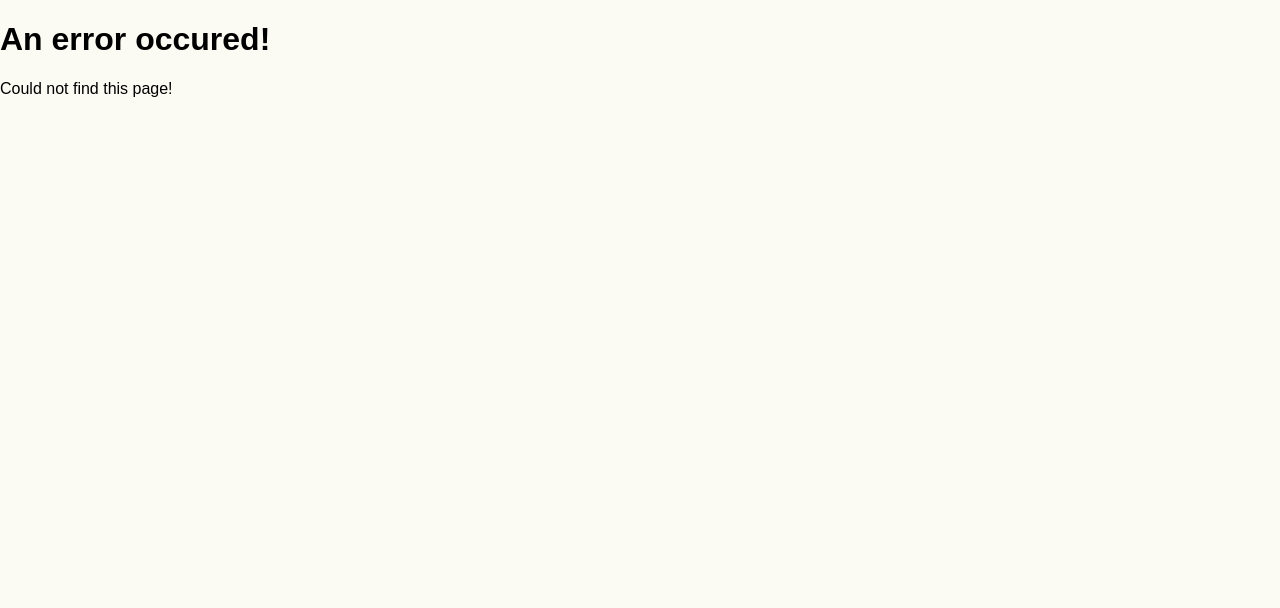
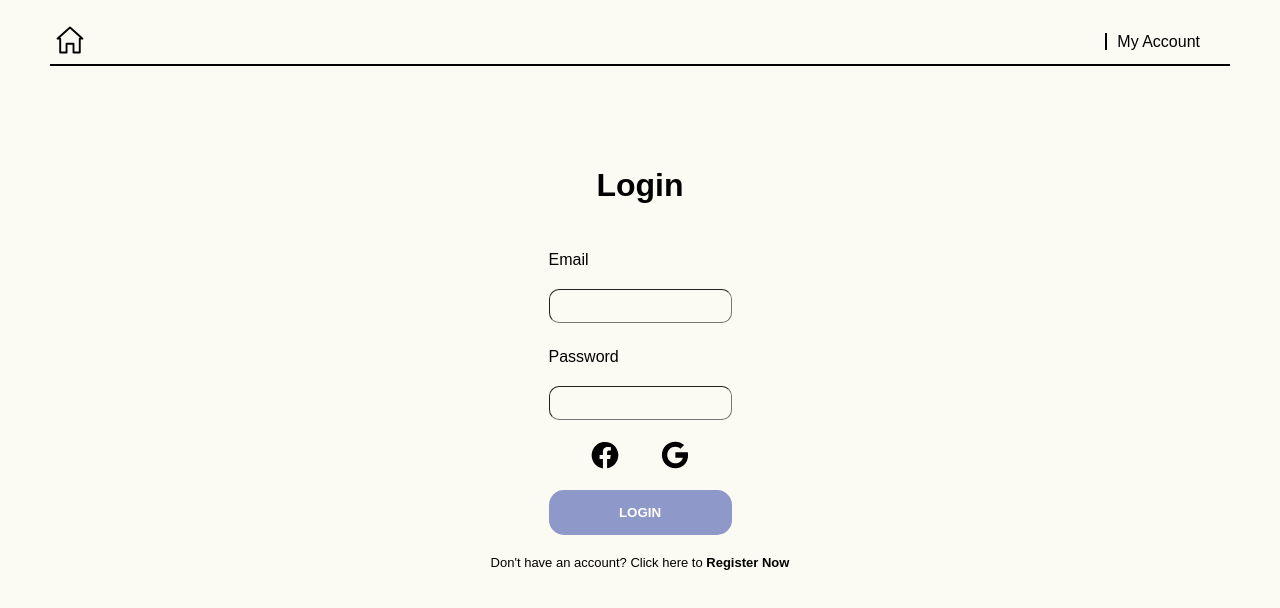
Before and after one commit to FlaviaVel284/Agenday, a React (Create React App) app: page /login in a window 1280 px wide. Shown: the top 608 px of the page. Built offline with nearby package versions, Linux system fonts and the light colour scheme.

Commit message:
Login Page added

```diff
--- a/src/App.tsx
+++ b/src/App.tsx
@@ -1,9 +1,10 @@
 import { createBrowserRouter, RouterProvider } from "react-router-dom";
 import "./App.css";
 import HomePage from "./pages/HomePage";
-import Account from "./pages/Account";
+import CreateAccount from "./pages/CreateAccount";
 import Root from "./pages/Root";
 import ErrorPage from "./pages/ErrorPage";
+import Login from "./pages/Login";
 
 const router = createBrowserRouter([
   {
@@ -11,7 +12,8 @@ const router = createBrowserRouter([
     element: <Root />,
     children: [
       { index: true, element: <HomePage /> },
-      { path: "account", element: <Account /> },
+      { path: "create-account", element: <CreateAccount /> },
+      { path: "login", element: <Login /> },
     ],
     errorElement: <ErrorPage />,
   },
--- a/src/components/MainNavigation.tsx
+++ b/src/components/MainNavigation.tsx
@@ -11,7 +11,7 @@ const MainNavigation: React.FC = () => {
         </Link>
       </div>
       <div className={styles.buttons}>
-        <Link to="/account" className={styles.button} relative="path">
+        <Link to="/login" className={styles.button} relative="path">
           My Account
         </Link>
       </div>
--- a/src/pages/Account.module.css
+++ b/src/pages/CreateAccount.module.css
@@ -6,6 +6,11 @@
   align-items: center;
   flex-direction: column;
   margin-top: 10vh;
+}
+
+.container > p {
+  font-size: small;
+  margin-top: 20px;
 }
 
 form {
@@ -55,3 +60,7 @@ form > p {
   width: 100%;
   font-weight: bold;
 }
+
+.login:hover {
+  color: var(--minsk);
+}
--- /dev/null
+++ b/src/pages/CreateAccount.tsx
@@ -0,0 +1,43 @@
+import classes from "./CreateAccount.module.css";
+import google from "../google.svg";
+import facebook from "../facebook.svg";
+import { useNavigate } from "react-router-dom";
+
+const CreateAccount: React.FC = () => {
+  const navigate = useNavigate();
+  function navigateToLoginHandler() {
+    navigate("/login");
+  }
+
+  return (
+    <div className={classes.container}>
+      <form>
+        <h1>Create Account</h1>
+        <div>
+          <label>Name</label>
+          <input name="name" />
+        </div>
+        <div>
+          <label>Email</label>
+          <input name="email" />
+        </div>
+        <div>
+          <label>Password</label>
+          <input name="password" />
+        </div>{" "}
+        <p>or you can just join with:</p>
+        <div className={classes.icons}>
+          <img src={facebook} alt="facebook" id="facebook" />
+          <img src={google} alt="google" id="google" />
+        </div>
+        <button className={classes.button}>SIGN UP</button>
+      </form>
+      <p onClick={navigateToLoginHandler}>
+        Already have an account? Click here to{" "}
+        <b className={classes.login}>Login</b>
+      </p>
+    </div>
+  );
+};
+
+export default CreateAccount;
--- a/src/pages/HomePage.tsx
+++ b/src/pages/HomePage.tsx
@@ -1,14 +1,21 @@
 import classes from "./HomePage.module.css";
 import girl from "../Girl.svg";
+import { useNavigate } from "react-router-dom";
 
 const HomePage: React.FC = () => {
+  const navigate = useNavigate();
+
+  function startClickHandler() {
+    navigate("/create-account");
+  }
+
   return (
     <>
       <img src={girl} className={classes.image} />
       <div className={classes.container}>
         <h1>Welcome to Agenday</h1>
         <p>Your daily planner and goal achiever</p>
-        <button>Let's start</button>
+        <button onClick={startClickHandler}>Let's start</button>
       </div>
     </>
   );
--- /dev/null
+++ b/src/pages/Login.module.css
@@ -0,0 +1,70 @@
+@import url(../App.css);
+
+.container {
+  display: flex;
+  justify-content: stretch;
+  align-items: center;
+  flex-direction: column;
+  margin-top: 10vh;
+}
+
+.container > p {
+  font-size: small;
+  margin-top: 20px;
+}
+
+form {
+  display: flex;
+  flex-direction: column;
+  gap: 25px;
+}
+
+form > h1 {
+  align-self: center;
+}
+
+form > div {
+  display: flex;
+  flex-direction: column;
+}
+
+div > label {
+  margin-bottom: 20px;
+}
+
+div > input {
+  border-radius: 10px;
+  height: 30px;
+  background-color: var(--ecru-white);
+  border-width: 1px;
+}
+
+form > p {
+  align-self: center;
+  font-size: small;
+  margin-top: -20px;
+}
+
+.icons {
+  align-self: center;
+  display: flex;
+  flex-direction: row;
+  margin-top: -10px;
+
+  margin-bottom: -10px;
+  gap: 30px;
+}
+
+.icons > img {
+  width: 40px;
+  height: 40px;
+}
+
+.button {
+  width: 100%;
+  font-weight: bold;
+}
+
+.register:hover {
+  color: var(--minsk);
+}
--- a/src/pages/Account.tsx
+++ b/src/pages/Login.tsx
@@ -1,15 +1,18 @@
-import classes from "./Account.module.css";
+import classes from "./Login.module.css";
 import google from "../google.svg";
 import facebook from "../facebook.svg";
-const Account: React.FC = () => {
+import { useNavigate, useNavigation } from "react-router-dom";
+
+const Login: React.FC = () => {
+  const navigate = useNavigate();
+  function navigateToRegisterHandler(): void {
+    navigate("/create-account");
+  }
+
   return (
     <div className={classes.container}>
       <form>
-        <h1>Create Account</h1>
-        <div>
-          <label>Name</label>
-          <input name="name" />
-        </div>
+        <h1>Login</h1>
         <div>
           <label>Email</label>
           <input name="email" />
@@ -18,15 +21,18 @@ const Account: React.FC = () => {
           <label>Password</label>
           <input name="password" />
         </div>{" "}
-        <p>or you can just join with:</p>
         <div className={classes.icons}>
           <img src={facebook} alt="facebook" id="facebook" />
           <img src={google} alt="google" id="google" />
         </div>
-        <button className={classes.button}>SIGN UP</button>
+        <button className={classes.button}>LOGIN</button>
       </form>
+      <p onClick={navigateToRegisterHandler}>
+        Don't have an account? Click here to{" "}
+        <b className={classes.register}>Register Now</b>
+      </p>
     </div>
   );
 };
 
-export default Account;
+export default Login;
```
